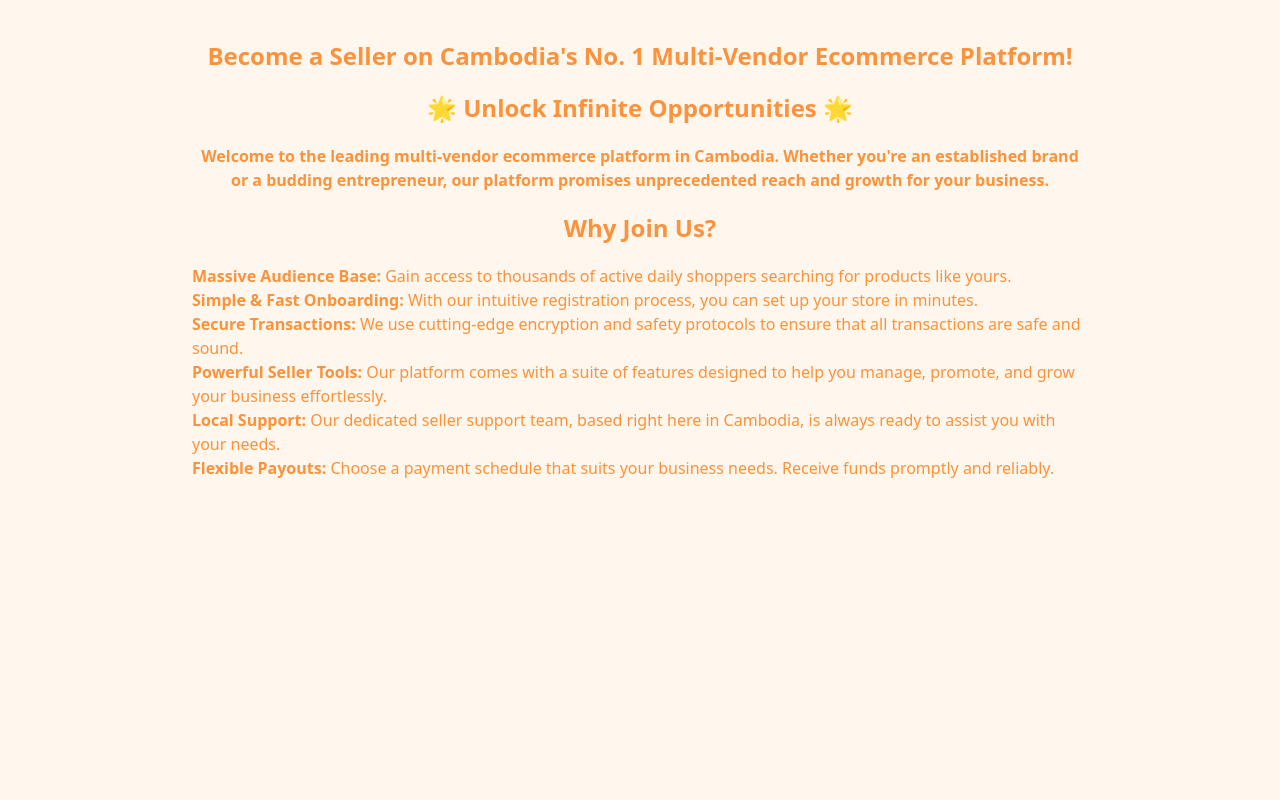
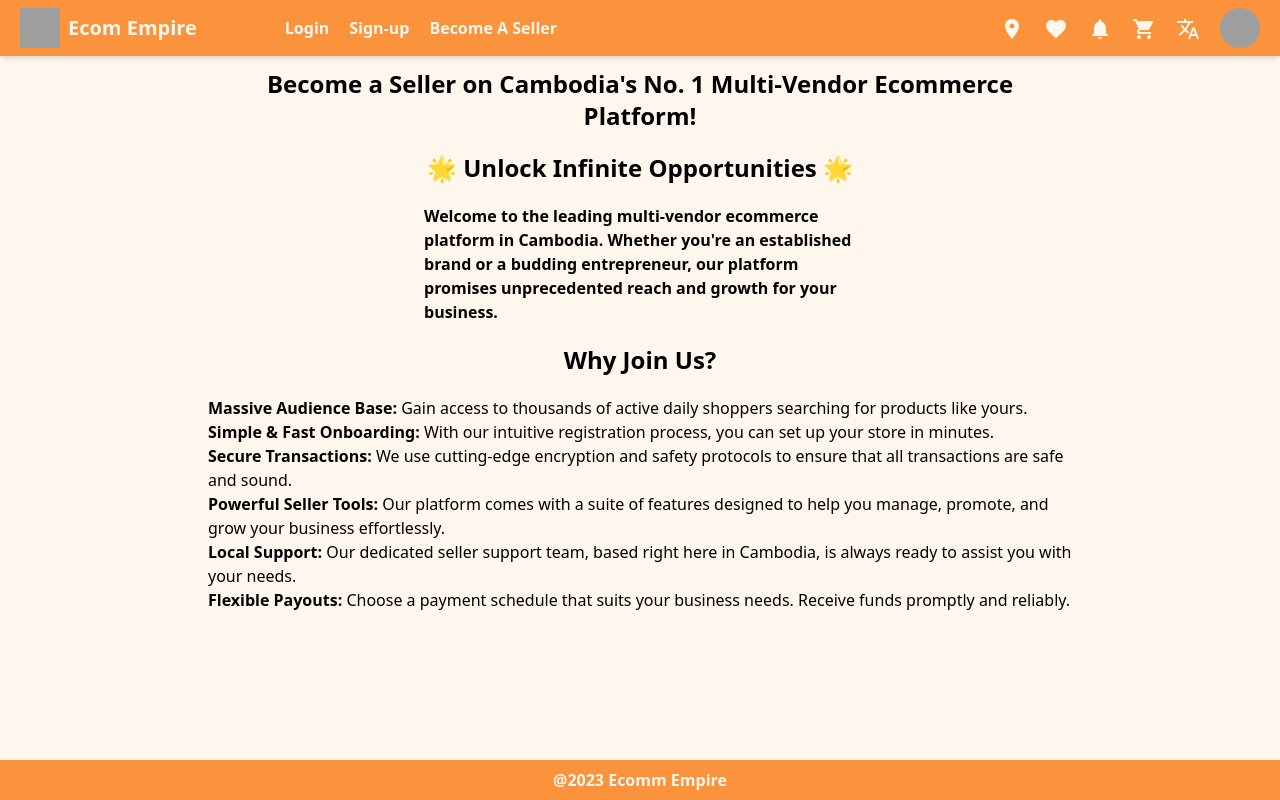
Before and after one commit to azazali186/ecom-empire, a Next.js app: page /become-a-seller in a window 1280 px wide. Built offline with nearby package versions, Linux system fonts and the light colour scheme; grey boxes are pictures that could not be loaded.

Commit message:
Layout Designed Completed

```diff
--- a/components/landing/Header.tsx
+++ b/components/landing/Header.tsx
@@ -11,13 +11,13 @@ const Header = () => {
     <div className="flex justify-between px-5 py-2 mb-3 items-center sticky top-0 font-bold shadow-md  bg-orange-400 text-orange-50">
       <div className="left flex gap-2 justify-center items-center">
         <div className="cursor-pointer">
-          <img
+        <Link href={"/"} ><img
             src="https://picsum.photos/seed/picsum/200/300"
             alt="logo"
             className="w-[40px] h-[40px] rounded-sm"
-          />
+          /></Link>
         </div>
-        <h1 className="cursor-pointer hover:scale-125 text-xl">Ecom Empire</h1>
+        <h1 className="cursor-pointer hover:scale-125 text-xl"><Link href={"/"} >Ecom Empire</Link></h1>
         <div className="flex gap-5 justify-center items-center ml-20 ">
           <div className="cursor-pointer hover:scale-125"><Link href={"/auth/login"} >Login</Link></div>
           <div className="cursor-pointer hover:scale-125"><Link href={"/auth/sign-up"} >Sign-up</Link></div>
--- /dev/null
+++ b/components/layouts/index.tsx
@@ -0,0 +1,17 @@
+import React from "react";
+import Header from "../landing/Header";
+import Footer from "../landing/Footer";
+
+const MainLayout: any = ({ children }) => {
+  return (
+    <>
+      <div className=" bg-orange-50  h-screen">
+        <Header />
+        <div className="scrollable-container h-[90vh]">{children}</div>
+        <Footer />
+      </div>
+    </>
+  );
+};
+
+export default MainLayout;
--- a/pages/become-a-seller.tsx
+++ b/pages/become-a-seller.tsx
@@ -1,20 +1,26 @@
+import MainLayout from "@/components/layouts";
 import React from "react";
 
 const becomeASeller = () => {
   return (
-    <div className="shadow-md px-48 py-10 text-orange-400 bg-orange-50 h-screen">
+    <MainLayout>
+      <div className="mx-52">
       <h1 className="text-2xl font-bold text-center mb-5">
         Become a Seller on Cambodia&apos;s No. 1 Multi-Vendor Ecommerce
         Platform!
       </h1>
 
-      <h1 className="text-2xl font-bold text-center mb-5">🌟 Unlock Infinite Opportunities 🌟</h1>
+      <h1 className="text-2xl font-bold text-center mb-5">
+        🌟 Unlock Infinite Opportunities 🌟
+      </h1>
 
-      <h3 className="text-l font-bold text-center mb-5">
+      <div className="text-l flex justify-center font-bold mb-5">
+        <p className="w-[50%]">
         Welcome to the leading multi-vendor ecommerce platform in Cambodia.
         Whether you&apos;re an established brand or a budding entrepreneur, our
         platform promises unprecedented reach and growth for your business.
-      </h3>
+        </p>
+      </div>
 
       <h1 className="text-2xl font-bold text-center mb-5">Why Join Us?</h1>
       <ul className="text-l  mb-5">
@@ -57,7 +63,8 @@ const becomeASeller = () => {
           </p>
         </li>
       </ul>
-    </div>
+      </div>
+    </MainLayout>
   );
 };
 
--- a/pages/index.tsx
+++ b/pages/index.tsx
@@ -6,6 +6,7 @@ import Header from "@/components/landing/Header";
 import Banner from "@/components/landing/banner/Banner";
 import SideBanner from "@/components/landing/banner/SideBanner";
 import TopBanner from "@/components/landing/top-banner/TopBanner";
+import MainLayout from "@/components/layouts";
 import ProductSlider from "@/components/product/ProductSlider";
 import { Height } from "@mui/icons-material";
 import React from "react";
@@ -16,9 +17,7 @@ const longImageLeft = ["https://picsum.photos/250/1980?random=12.webp"];
 const longImageRight = ["https://picsum.photos/250/1980?random=115.webp"];
 
   return (
-    <div className=" bg-orange-50  h-screen">
-      <Header />
-      <div className="scrollable-container h-[90vh]">
+    <MainLayout>
         <TopBanner />
         <div className="flex px-5">
           <SideBanner images={longImageLeft} styles={{height : "auto"}} sliderStyles={{height: "100%"}}/>
@@ -51,10 +50,7 @@ const longImageRight = ["https://picsum.photos/250/1980?random=115.webp"];
           </div>
           <SideBanner images={longImageRight} styles={{height : "auto"}} sliderStyles={{height: "100%"}}/>
         </div>
-      </div>
-
-      <Footer />
-    </div>
+      </MainLayout>
   );
 };
 
```
